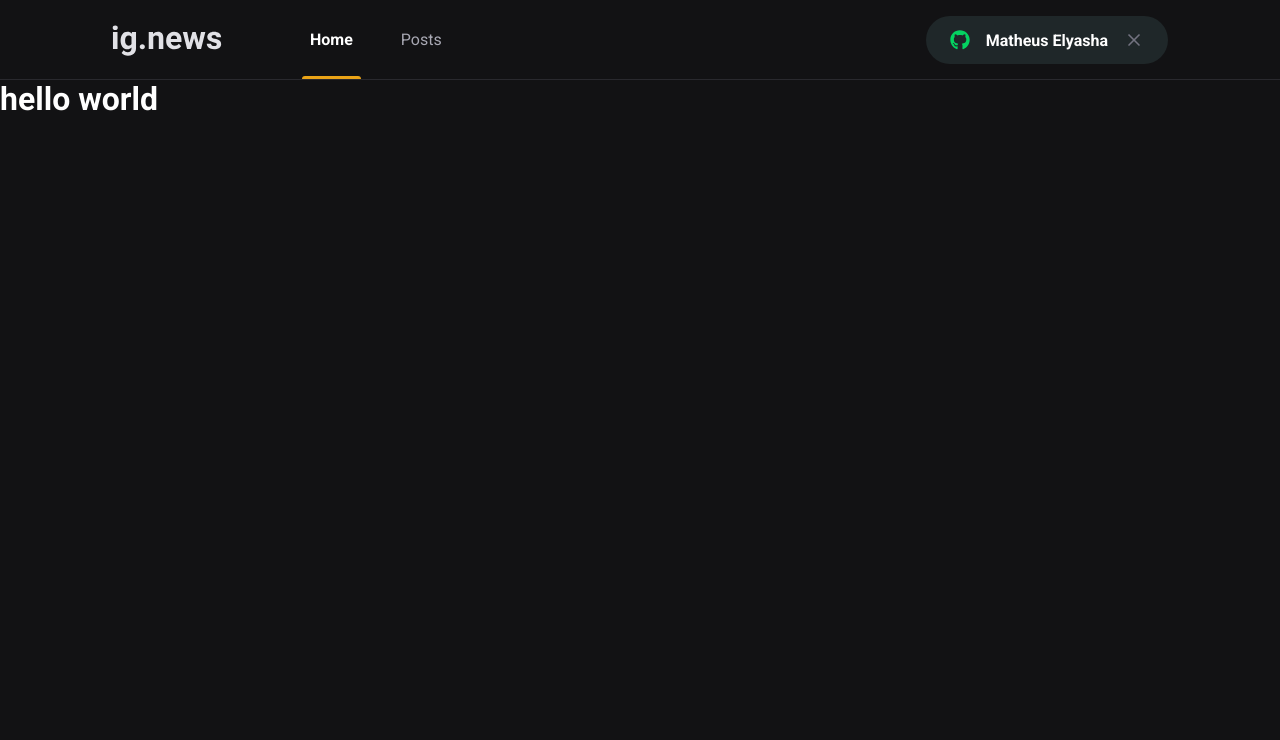
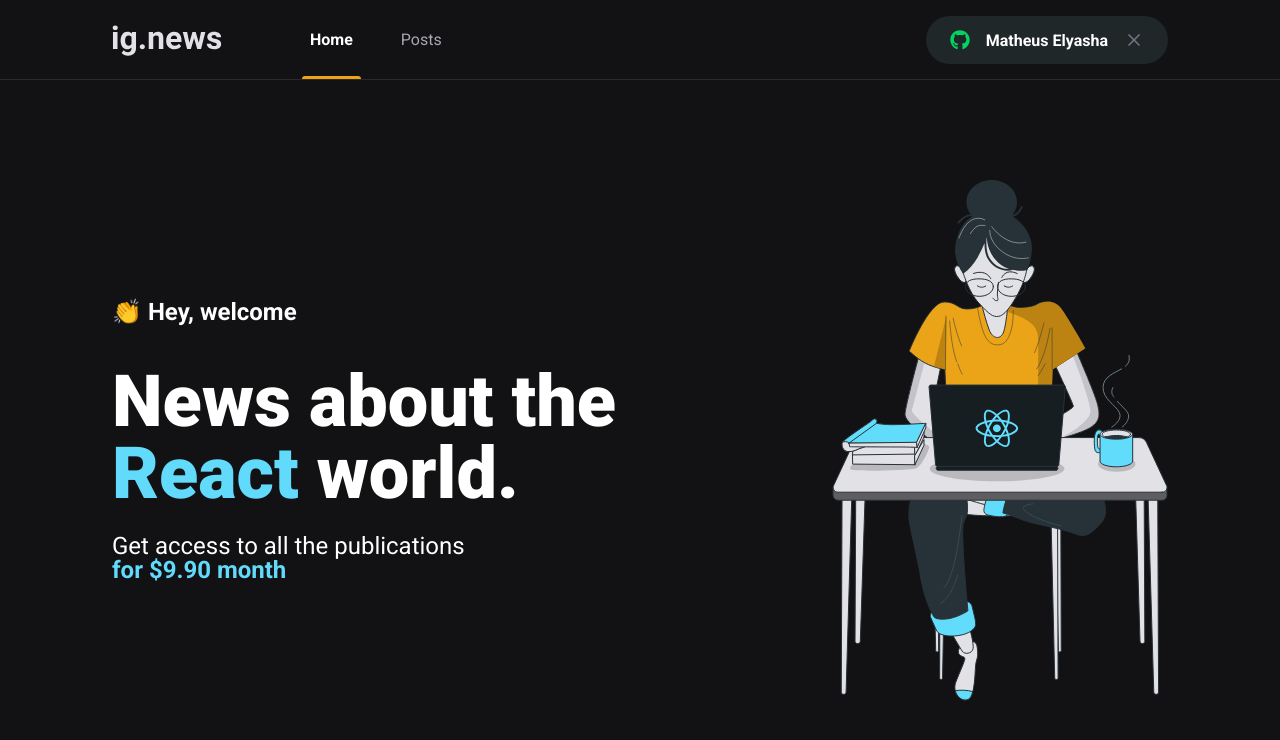
Before and after one commit to elyasha/ignews, a Next.js app: page / in a window 1280 px wide. Shown: the top 740 px of the page. Built offline with nearby package versions, Linux system fonts and the light colour scheme.

Commit message:
página home

```diff
--- /dev/null
+++ b/src/pages/home.module.scss
@@ -0,0 +1,43 @@
+.contentContainer {
+  max-width: 1120px;
+  margin: 0 auto;
+  padding: 0 2rem;
+  height: calc(100vh - 5rem);
+  display: flex;
+  align-items: center;
+  justify-content: space-between;
+
+
+}
+
+.hero {
+  max-width: 600px;
+  > span {
+    font-size: 1.5rem;
+    font-weight: bold;
+  }
+
+  h1 {
+    font-size: 4.5rem;
+    line-height: 4.5rem;
+    font-weight: 900;
+    margin-top: 2.5rem;
+
+    span {
+      color: var(--cyan-500);
+    }
+  }
+
+  p {
+    font-size: 1.5rem;
+    line-height: 1.5rem;
+    margin-top: 1.5rem;
+
+    span {
+      color: var(--cyan-500);
+      font-weight: bold;
+    }
+  }
+
+
+}
--- a/src/pages/index.tsx
+++ b/src/pages/index.tsx
@@ -1,15 +1,26 @@
 import Head from 'next/head';
+import styles from './home.module.scss';
 
 export default function Home() {
   return (
     <>
       <Head>
-        <title>Início | ig.news</title>
+        <title>Home | ig.news</title>
         <meta name="description" content="asdfasdf" />
       </Head>
-      <h1>
-        hello world
-      </h1>
+      <main className={styles.contentContainer}>
+        <section className={styles.hero}>
+          <span>👏 Hey, welcome</span>
+          <h1>News about the <span>React</span> world.</h1>
+          <p>
+            Get access to all the publications <br />
+            <span>for $9.90 month</span>
+          </p>
+
+        </section>
+
+        <img src="/images/avatar.svg" alt="Girl coding" />
+      </main>
     </>
   )
 }
```
